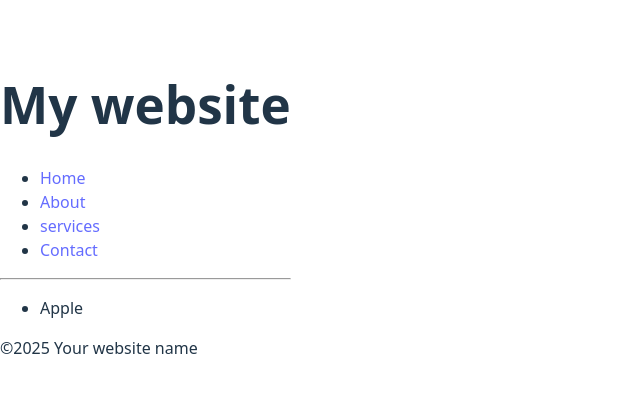
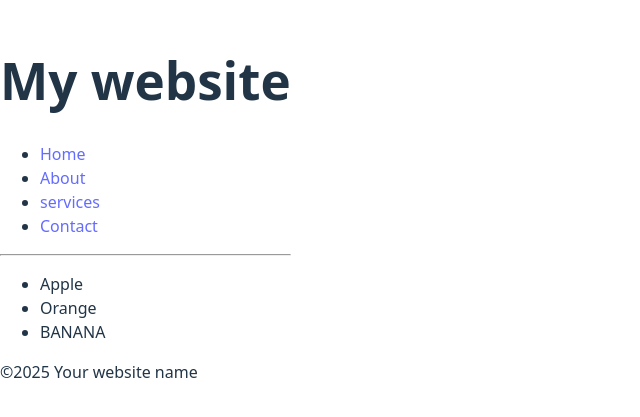
Before and after one commit to NajeebSultan/my-react-app, a React (Vite) app in the folder my-react-app/: page / in a window 1280 px wide. Shown: the part 191-608 px from the top of the page, without its empty margins (0-640 px from the left). Built offline with nearby package versions, Linux system fonts and the light colour scheme.

Commit message:
Make a file of food

```diff
--- a/my-react-app/src/Food.jsx
+++ b/my-react-app/src/Food.jsx
@@ -9,6 +9,8 @@ const food2 = "Banana";
   return(
     <ul>
       <li>Apple</li>
+      <li>{food1}</li>
+      <li>{food2.toUpperCase()}</li>
 
     </ul>
   );
```
